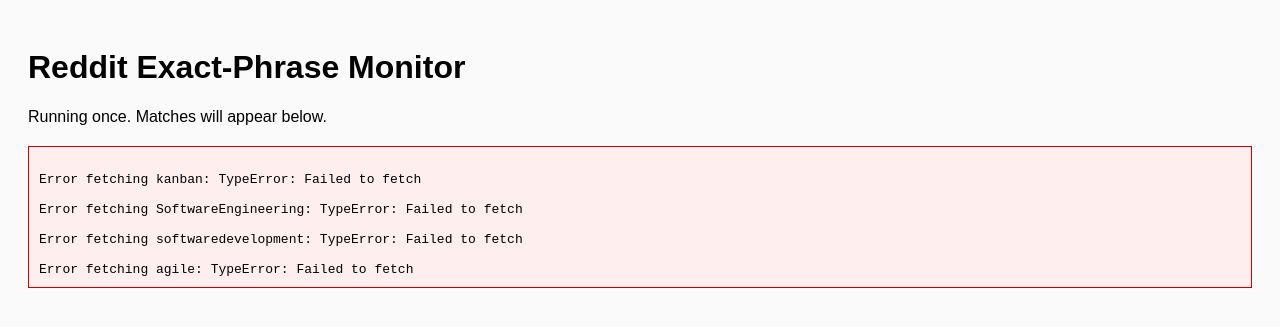
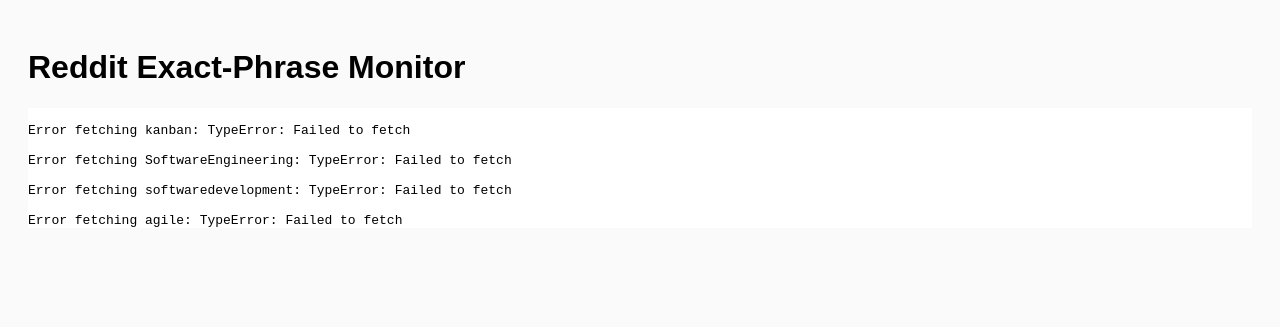
Before and after one commit to MiddleRaster/MiddleRaster.github.io, a Jekyll site: the page RKW/RedditKeyWords.html, which Jekyll copies as it is, in a window 1280 px wide. Shown: the top 327 px of the page. Built offline with Jekyll 4.4.1, drawn with Linux system fonts in a browser that asks for light colours.

Commit message:
made debug pre box white

```diff
--- a/RKW/RedditKeyWords.html
+++ b/RKW/RedditKeyWords.html
@@ -32,11 +32,8 @@
 <body>
 
 <h1>Reddit Exact-Phrase Monitor</h1>
-<p>Running once. Matches will appear below.</p>
-
+<pre id="debug" style="white-space: pre-wrap; background:#fff; border:none;"></pre>
 <div id="results"></div>
-
-<pre id="debug" style="white-space: pre-wrap; background:#fee; padding:10px; border:1px solid #c00;"></pre>
 
 <script>
 const subreddits = [
```
